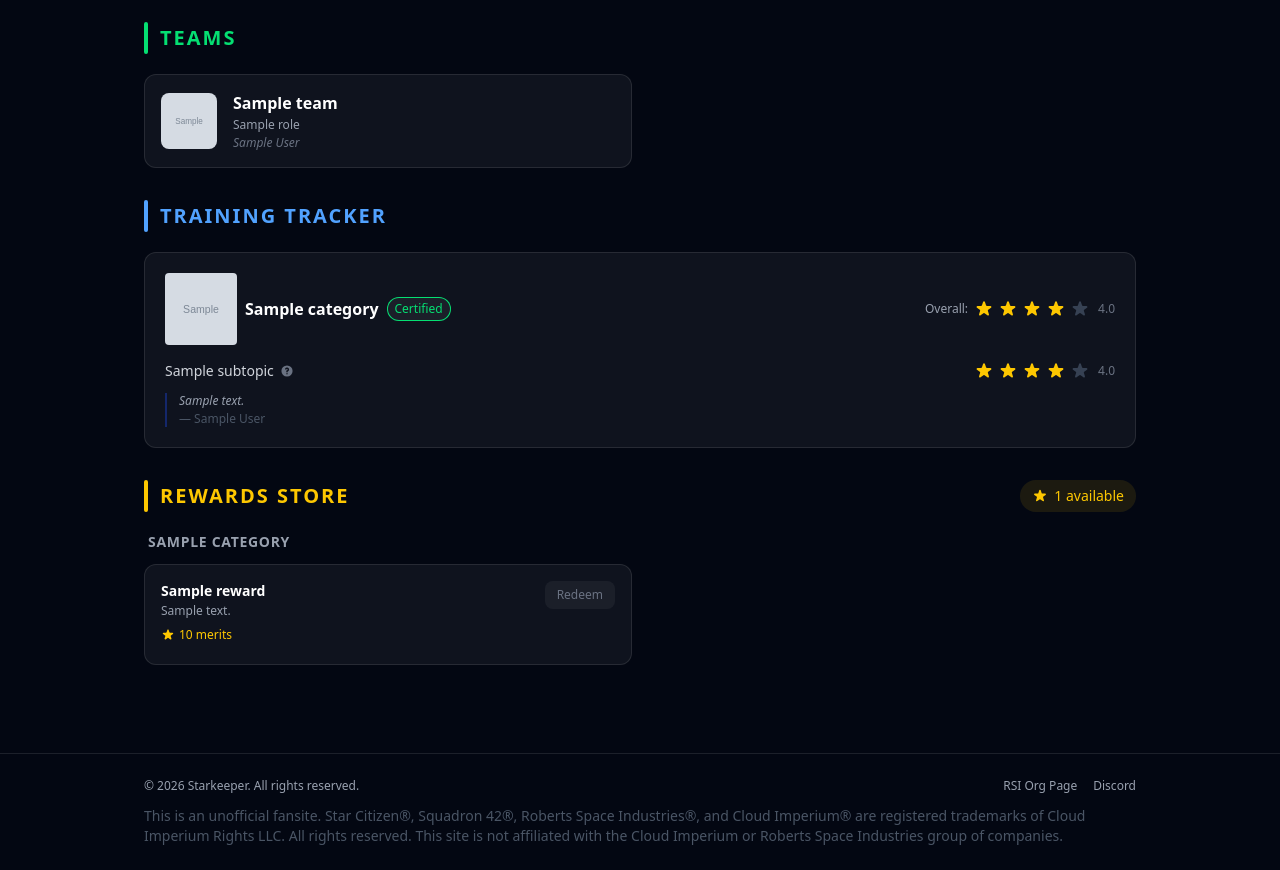
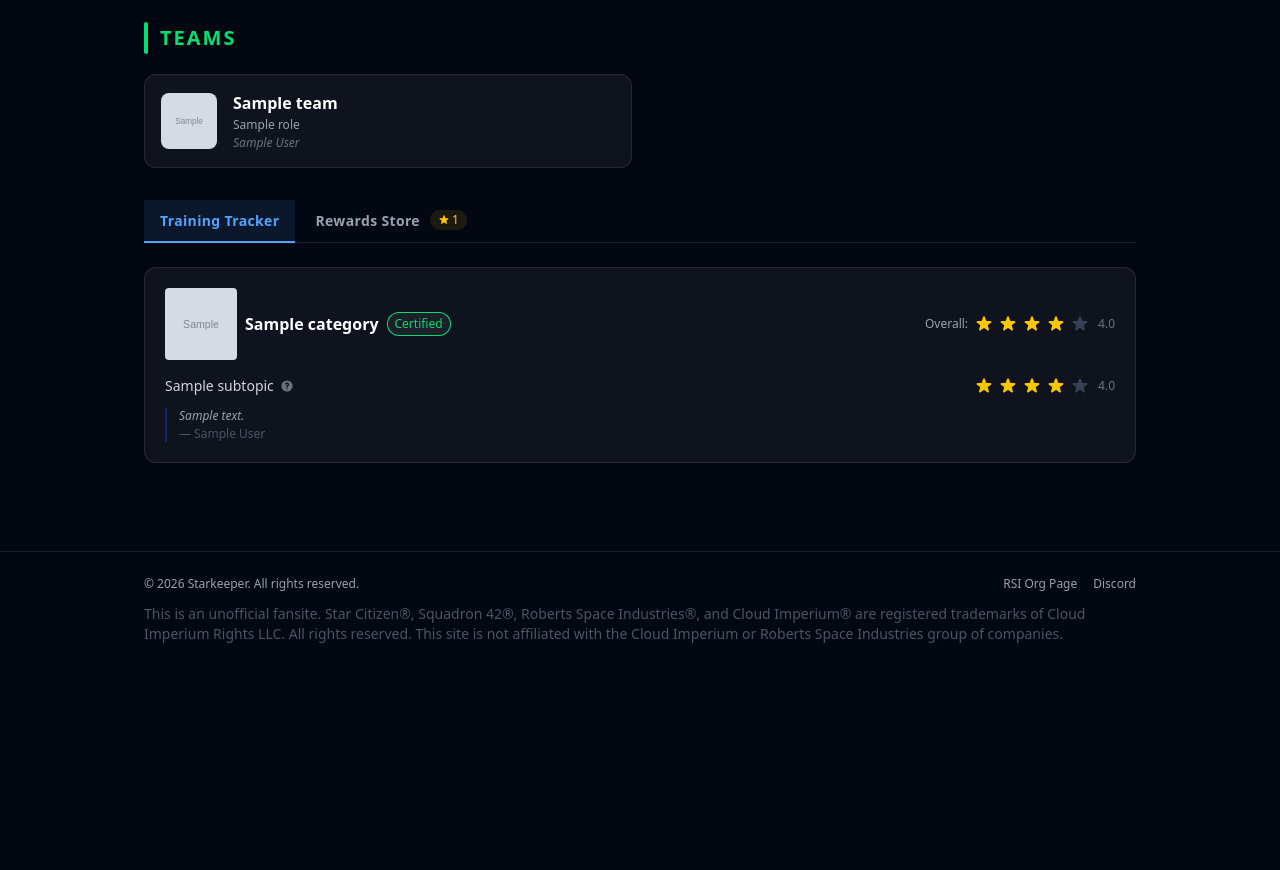
Before and after one commit to notAreYouScared/starkeeper, a Laravel app: page /members/1 in a window 1280 px wide. Shown: the part 300-1170 px from the top of the page. After the commit the page ends 943 px from the top, so only its background shows below. Run offline with Laravel 12, Linux system fonts and the light colour scheme; a user stored in the database is signed in; data comes from the database, SQL or seed files in the repository; tables that the repository leaves empty hold one stand-in row (values such as "Sample post"); grey boxes marked "Sample" are stand-in pictures; style sheets or scripts are compiled from the project's sources.

Commit message:
Plan: hide rewards store from non-owners/non-admins
Co-authored-by: notAreYouScared <1757840+notAreYouScared@users.noreply.github.com>

```diff
--- a/app/Models/Reward.php
+++ b/app/Models/Reward.php
@@ -11,7 +11,7 @@ class Reward extends Model
 {
     use HasFactory;
 
-    protected $fillable = ['reward_category_id', 'name', 'description', 'merit_cost', 'sort_order'];
+    protected $fillable = ['reward_category_id', 'name', 'description', 'image', 'merit_cost', 'sort_order'];
 
     public function category(): BelongsTo
     {
--- a/resources/views/member-profile.blade.php
+++ b/resources/views/member-profile.blade.php
@@ -193,12 +193,36 @@
         </section>
         @endif
 
-        {{-- ─── Training Tracker ─── --}}
-        <section>
-            <div class="flex items-center gap-3 mb-5">
-                <div class="h-8 w-1 rounded bg-blue-400"></div>
-                <h2 class="text-xl font-bold tracking-widest uppercase text-blue-400">Training Tracker</h2>
+        {{-- ─── Tabbed Sections ─── --}}
+        <div>
+            {{-- Tab Bar --}}
+            <div class="flex gap-1 border-b border-white/10 mb-6" role="tablist">
+                <button type="button"
+                        role="tab"
+                        id="tab-training"
+                        aria-controls="panel-training"
+                        aria-selected="true"
+                        class="px-4 py-2.5 text-sm font-semibold tracking-wide transition-colors -mb-px border-b-2 text-blue-400 border-blue-400 bg-blue-400/10">
+                    Training Tracker
+                </button>
+                <button type="button"
+                        role="tab"
+                        id="tab-rewards"
+                        aria-controls="panel-rewards"
+                        aria-selected="false"
+                        class="px-4 py-2.5 text-sm font-semibold tracking-wide transition-colors -mb-px border-b-2 text-gray-400 border-transparent">
+                    Rewards Store
+                    <span class="ml-1.5 inline-flex items-center gap-0.5 text-xs font-medium text-yellow-400 bg-yellow-400/10 px-2 py-0.5 rounded-full">
+                        <svg class="h-3 w-3" viewBox="0 0 20 20" fill="currentColor" aria-hidden="true">
+                            <path d="M9.049 2.927c.3-.921 1.603-.921 1.902 0l1.07 3.292a1 1 0 00.95.69h3.462c.969 0 1.371 1.24.588 1.81l-2.8 2.034a1 1 0 00-.364 1.118l1.07 3.292c.3.921-.755 1.688-1.54 1.118l-2.8-2.034a1 1 0 00-1.175 0l-2.8 2.034c-.784.57-1.838-.197-1.539-1.118l1.07-3.292a1 1 0 00-.364-1.118L2.98 8.72c-.783-.57-.38-1.81.588-1.81h3.461a1 1 0 00.951-.69l1.07-3.292z"/>
+                        </svg>
+                        {{ $member->merits }}
+                    </span>
+                </button>
             </div>
+
+            {{-- ─── Training Tracker Tab ─── --}}
+            <section id="panel-training" role="tabpanel" aria-labelledby="tab-training">
 
                 @if($categories->isEmpty())
                     <p class="text-sm text-gray-400 italic pl-4">No training data has been recorded for this member yet.</p>
@@ -332,22 +356,12 @@
                 @endif
             </section>
 
-        {{-- ─── Rewards Store ─── --}}
-        <section>
-            <div class="flex items-center gap-3 mb-5">
-                <div class="h-8 w-1 rounded bg-yellow-400"></div>
-                <h2 class="text-xl font-bold tracking-widest uppercase text-yellow-400">Rewards Store</h2>
-                <span class="ml-auto inline-flex items-center gap-1.5 text-sm font-medium text-yellow-400 bg-yellow-400/10 px-3 py-1.5 rounded-full">
-                    <svg class="h-4 w-4" viewBox="0 0 20 20" fill="currentColor" aria-hidden="true">
-                        <path d="M9.049 2.927c.3-.921 1.603-.921 1.902 0l1.07 3.292a1 1 0 00.95.69h3.462c.969 0 1.371 1.24.588 1.81l-2.8 2.034a1 1 0 00-.364 1.118l1.07 3.292c.3.921-.755 1.688-1.54 1.118l-2.8-2.034a1 1 0 00-1.175 0l-2.8 2.034c-.784.57-1.838-.197-1.539-1.118l1.07-3.292a1 1 0 00-.364-1.118L2.98 8.72c-.783-.57-.38-1.81.588-1.81h3.461a1 1 0 00.951-.69l1.07-3.292z"/>
-                    </svg>
-                    {{ $member->merits }} available
-                </span>
-            </div>
+            {{-- ─── Rewards Store Tab ─── --}}
+            <section id="panel-rewards" role="tabpanel" aria-labelledby="tab-rewards" class="hidden">
 
                 @if(session('status') && request()->routeIs('member.profile'))
                     @php $statusType = session('status_type', 'success'); @endphp
-                <div class="mb-4 rounded-lg border px-4 py-3 text-sm
+                    <div class="js-flash-message mb-4 rounded-lg border px-4 py-3 text-sm
                         {{ $statusType === 'error' ? 'border-red-500/30 bg-red-500/10 text-red-300' : 'border-green-500/30 bg-green-500/10 text-green-300' }}">
                         {{ session('status') }}
                     </div>
@@ -366,7 +380,12 @@
                                 <div class="grid grid-cols-1 sm:grid-cols-2 gap-4">
                                     @foreach($rewardCategory->rewards as $reward)
                                         @php $canAfford = $member->merits >= $reward->merit_cost; @endphp
-                                    <div class="flex items-start justify-between gap-4 rounded-xl border {{ $canAfford ? 'border-yellow-400/20 bg-yellow-400/5' : 'border-white/10 bg-white/5' }} p-4">
+                                        <div class="flex items-start gap-4 rounded-xl border {{ $canAfford ? 'border-yellow-400/20 bg-yellow-400/5' : 'border-white/10 bg-white/5' }} p-4">
+                                            @if($reward->image)
+                                                <img src="{{ Storage::disk('public')->url($reward->image) }}"
+                                                     alt="{{ $reward->name }}"
+                                                     class="h-16 w-16 shrink-0 rounded-lg object-cover">
+                                            @endif
                                             <div class="min-w-0 flex-1">
                                                 <p class="font-semibold text-white text-sm">{{ $reward->name }}</p>
                                                 @if($reward->description)
@@ -381,7 +400,7 @@
                                             </div>
                                             @if($canRedeem)
                                                 @if($canAfford)
-                                                <form method="POST" action="{{ route('member.redeem', [$member, $reward]) }}" class="shrink-0">
+                                                    <form method="POST" action="{{ route('member.redeem', [$member, $reward]) }}" class="shrink-0 self-center">
                                                         @csrf
                                                         <button type="submit"
                                                                 class="rounded-lg bg-yellow-400/20 hover:bg-yellow-400/40 px-3 py-1.5 text-xs font-medium text-yellow-300 hover:text-yellow-200 transition-colors">
@@ -389,7 +408,7 @@
                                                         </button>
                                                     </form>
                                                 @else
-                                                <div class="relative group shrink-0">
+                                                    <div class="relative group shrink-0 self-center">
                                                         <button type="button" disabled
                                                                 aria-label="Redeem – Missing Merits"
                                                                 class="cursor-not-allowed rounded-lg bg-white/5 px-3 py-1.5 text-xs font-medium text-gray-500">
@@ -411,9 +430,53 @@
                 @endif
             </section>
 
+        </div>{{-- end tabs --}}
+
     </main>
 
     <x-footer />
 
+    <script>
+    (function () {
+        var tabs = document.querySelectorAll('[role="tab"]');
+        tabs.forEach(function (tab) {
+            tab.addEventListener('click', function () {
+                tabs.forEach(function (t) {
+                    t.setAttribute('aria-selected', 'false');
+                    t.classList.remove('text-blue-400', 'border-blue-400', 'bg-blue-400/10',
+                                       'text-yellow-400', 'border-yellow-400', 'bg-yellow-400/10');
+                    t.classList.add('text-gray-400', 'border-transparent');
+                });
+                tab.setAttribute('aria-selected', 'true');
+                tab.classList.remove('text-gray-400', 'border-transparent');
+                var isRewards = tab.id === 'tab-rewards';
+                if (isRewards) {
+                    tab.classList.add('text-yellow-400', 'border-yellow-400', 'bg-yellow-400/10');
+                } else {
+                    tab.classList.add('text-blue-400', 'border-blue-400', 'bg-blue-400/10');
+                }
+
+                document.querySelectorAll('[role="tabpanel"]').forEach(function (panel) {
+                    panel.classList.add('hidden');
+                });
+                var panelId = tab.getAttribute('aria-controls');
+                var panel = panelId ? document.getElementById(panelId) : null;
+                if (panel) {
+                    panel.classList.remove('hidden');
+                }
+            });
+        });
+
+        // If a redemption just happened, auto-activate the rewards tab
+        var hasFlash = document.querySelector('#panel-rewards .js-flash-message');
+        if (hasFlash) {
+            var rewardsTab = document.getElementById('tab-rewards');
+            if (rewardsTab) {
+                rewardsTab.click();
+            }
+        }
+    })();
+    </script>
+
 </body>
 </html>
```
Also changed, not shown: app/Filament/Resources/Rewards/RelationManagers/RewardsRelationManager.php (+18 -0 lines), tests/Feature/MemberMeritsProfileTest.php (+88 -0 lines), database/migrations/2026_03_06_200005_add_image_to_rewards_table.php (added). Lines whose indentation alone changed are shown as unchanged.
